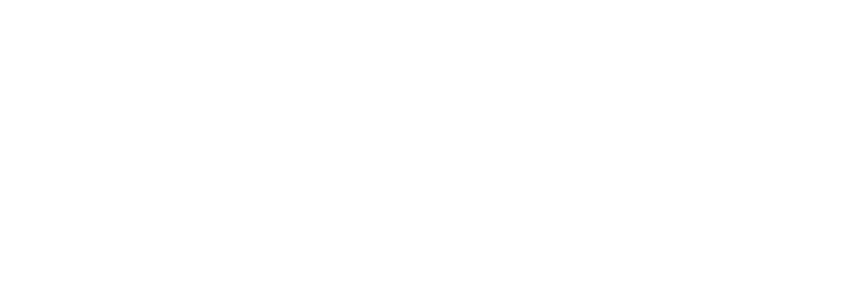
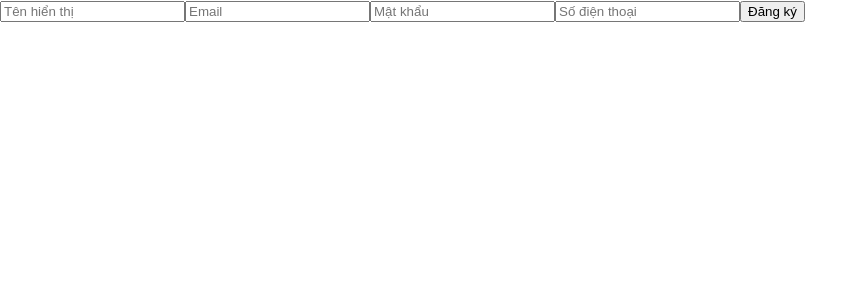
Before and after one commit to daylatmink/mealmaster-pitchdeck-website, a React (Vite) app: page /registerUser in a window 1280 px wide. Before the commit this address had no page. Shown: the top 300 px of the page, without its empty margins (0-868 px from the left). Built offline with nearby package versions, Linux system fonts and the light colour scheme.

Commit message:
login register cơ bản

```diff
--- a/src/App.jsx
+++ b/src/App.jsx
@@ -1,6 +1,8 @@
 import React from "react";
 import { BrowserRouter as Router, Routes, Route } from "react-router-dom";
 import Home from "./pages/Home";
+import LoginPage from "./pages/Login/LoginPage";
+import RegisterPage from "./pages/Register/RegisterPage";
 // import các page khác nếu có
 
 function App() {
@@ -8,7 +10,9 @@ function App() {
       <Router>
         <Routes>
           <Route path="/" element={<Home />} />
-          {/* Thêm Route cho các trang khác nếu cần */}
+          <Route path="/loginUser" element={<LoginPage />} />
+          <Route path="/registerUser" element={<RegisterPage />} />
+            {/* Thêm Route cho các trang khác nếu cần */}
         </Routes>
       </Router>
   );
--- a/src/components/IconButton/IconButton.css
+++ b/src/components/IconButton/IconButton.css
@@ -6,7 +6,7 @@
     border-radius: 50px;
     justify-content: center; /* canh giữa ngang */
     align-items: center;
-    max-width: 20vw;
+    max-width: 25vw;
     white-space: nowrap;
     overflow: hidden;
     text-overflow: ellipsis;
--- a/src/components/layout/Header/Header.jsx
+++ b/src/components/layout/Header/Header.jsx
@@ -2,12 +2,20 @@ import React from "react";
 import "./Header.css";
 
 import SearchIcon from './searchicon.svg';
+import {useNavigate} from "react-router-dom";
 
 const Header = () => {
+    const navigate = useNavigate();
+
+    const handleLoginClick = () => {
+        navigate("/loginUser");
+    };
+    const handleSignupClick = () => {
+        navigate("/registerUser");
+    };
     return (
         <header className="header">
             <div className="header-container">
-
                 <div className="nav-group">
                     <div className="nav-search">
                         <img src={SearchIcon} id="SearchIcon" />
@@ -26,8 +34,8 @@ const Header = () => {
                 </div>
 
                 <div className="nav-auth">
-                    <button className="nav-btn nav-signup">Sign up</button>
-                    <button className="nav-btn nav-login">Login</button>
+                    <button className="nav-btn nav-signup" onClick={handleSignupClick}>Sign up</button>
+                    <button className="nav-btn nav-login" onClick={handleLoginClick}>Login</button>
                 </div>
 
             </div>
--- /dev/null
+++ b/src/pages/Login/LoginPage.jsx
@@ -0,0 +1,51 @@
+import { useState } from "react";
+import { useNavigate } from "react-router-dom";
+
+export default function LoginPage() {
+    const navigate = useNavigate();
+    const [username, setUsername] = useState("");
+    const [password, setPassword] = useState("");
+    const [status, setStatus] = useState("");
+
+    const handleSubmit = async (e) => {
+        e.preventDefault();
+        try {
+            const res = await fetch("/auth/loginUser", {
+                method: "POST",
+                headers: { "Content-Type": "application/json" },
+                body: JSON.stringify({ email: username, password }),
+            });
+
+            const data = await res.json();
+            if (res.ok) {
+                localStorage.setItem("token", data.accessToken); // lưu token nếu cần
+                setStatus("✅ Đăng nhập thành công");
+                setTimeout(() => {
+                    navigate("/");
+                }, 2000);
+            } else {
+                setStatus("❌ " + (data.message || "Lỗi đăng nhập"));
+            }
+        } catch (err) {
+            setStatus("❌ Lỗi kết nối tới máy chủ");
+        }
+    };
+
+    return (
+        <form onSubmit={handleSubmit}>
+            <input
+                value={username}
+                onChange={(e) => setUsername(e.target.value)}
+                placeholder="Tên đăng nhập"
+            />
+            <input
+                type="password"
+                value={password}
+                onChange={(e) => setPassword(e.target.value)}
+                placeholder="Mật khẩu"
+            />
+            <button type="submit">Đăng nhập</button>
+            <p>{status}</p>
+        </form>
+    );
+}
--- /dev/null
+++ b/src/pages/Register/RegisterPage.jsx
@@ -0,0 +1,66 @@
+import { useState } from "react";
+import { useNavigate } from "react-router-dom";
+
+export default function RegisterPage() {
+    const navigate = useNavigate();
+    const [email, setEmail] = useState("");
+    const [password, setPassword] = useState("");
+    const [displayName, setDisplayName] = useState("");
+    const [phoneNumber, setPhoneNumber] = useState("");
+    const [status, setStatus] = useState("");
+
+    const handleSubmit = async (e) => {
+        e.preventDefault();
+        try {
+            const res = await fetch("/auth/registerUser", {
+                method: "POST",
+                headers: { "Content-Type": "application/json" },
+                body: JSON.stringify({ email, password, displayName, phoneNumber }),
+            });
+
+            const data = await res.json();
+            if (res.ok) {
+                setStatus("✅ Đăng ký thành công! Chuyển về trang đăng nhập...");
+                setTimeout(() => {
+                    navigate("/loginUser");
+                }, 3000);
+            } else {
+                setStatus("❌ " + (data.message || "Lỗi đăng ký"));
+            }
+        } catch (err) {
+            setStatus("❌ Lỗi kết nối tới máy chủ");
+        }
+    };
+
+    return (
+        <form onSubmit={handleSubmit}>
+            <input
+                value={displayName}
+                onChange={(e) => setDisplayName(e.target.value)}
+                placeholder="Tên hiển thị"
+                required
+            />
+            <input
+                value={email}
+                onChange={(e) => setEmail(e.target.value)}
+                placeholder="Email"
+                required
+            />
+            <input
+                type="password"
+                value={password}
+                onChange={(e) => setPassword(e.target.value)}
+                placeholder="Mật khẩu"
+                required
+            />
+            <input
+                value={phoneNumber}
+                onChange={(e) => setPhoneNumber(e.target.value)}
+                placeholder="Số điện thoại"
+                required
+            />
+            <button type="submit">Đăng ký</button>
+            <p>{status}</p>
+        </form>
+    );
+}
--- a/vite.config.js
+++ b/vite.config.js
@@ -7,5 +7,12 @@ export default defineConfig({
     server: {
         host: true,
         allowedHosts: ['.ngrok-free.app'],
+        proxy: {
+            '/auth': {
+                target: 'http://localhost:3000',
+                changeOrigin: true,
+                secure: false,
+            },
+        },
     },
 });
```
Also changed, not shown: src/pages/Login/LoginPage.css (added), src/pages/Register/RegisterPage.css (added), src/services/authService.js (added).
